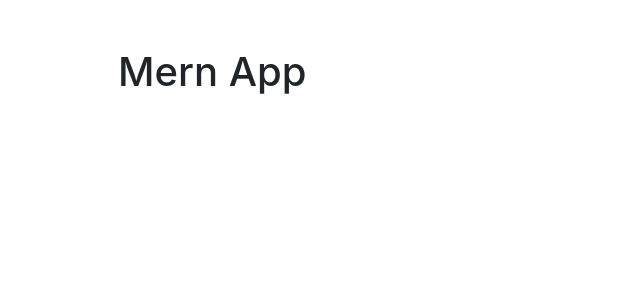
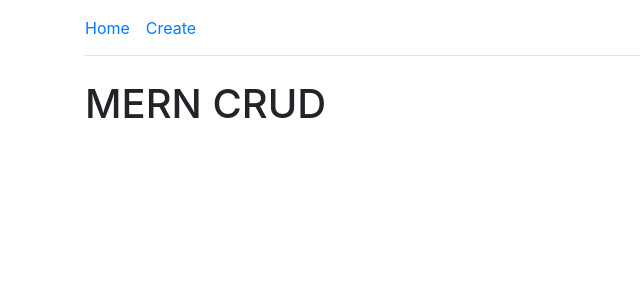
Before and after one commit to ika25/NotePad, a React (Create React App) app in the folder client/: page / in a window 1280 px wide. Shown: the top 300 px of the page, without its empty margins (0-640 px from the left). Built offline with nearby package versions, Linux system fonts and the light colour scheme.

Commit message:
Navigation added

```diff
--- a/client/src/App.js
+++ b/client/src/App.js
@@ -1,8 +1,11 @@
 import React from 'react';
+import Nav from './Nav';
 
 const App = () => (
-    <div className="container p-5">
-        <h1>Mern App</h1>
+    <div className="container pb-5">
+        <Nav />
+        <br />
+        <h1>MERN CRUD</h1>
     </div>
 );
 
--- a/client/src/Create.js
+++ b/client/src/Create.js
@@ -1,5 +1,6 @@
 import React, { useState } from 'react';//useState function to create a state.going to use event change handlers here and each of these input fields.
 import axios from 'axios';
+import Nav from './Nav';
 
 const Create = () => {
     // state
@@ -42,7 +43,8 @@ const Create = () => {
     };
 
     return (
-        <div className="container p-5">
+        <div className="container pb-5">
+            <Nav />
             <h1>CREATE POST</h1>
             <br />
             {JSON.stringify(state)}
--- /dev/null
+++ b/client/src/Nav.js
@@ -0,0 +1,17 @@
+import React from 'react';
+import { Link } from 'react-router-dom';// Link is representation of ancer tag difference is link will render diffrent component pased on the link,
+//that we are trying to visit,so there will be no page reload when using link.
+const Nav = () => (
+    <nav>
+        <ul className="nav nav-tabs">
+            <li className="nav-item pr-3 pt-3 pb-3">
+                <Link to="/">Home</Link>
+            </li>
+            <li className="nav-item pr-3 pt-3 pb-3">
+                <Link to="/create">Create</Link>
+            </li>
+        </ul>
+    </nav>
+);
+
+export default Nav;
```
